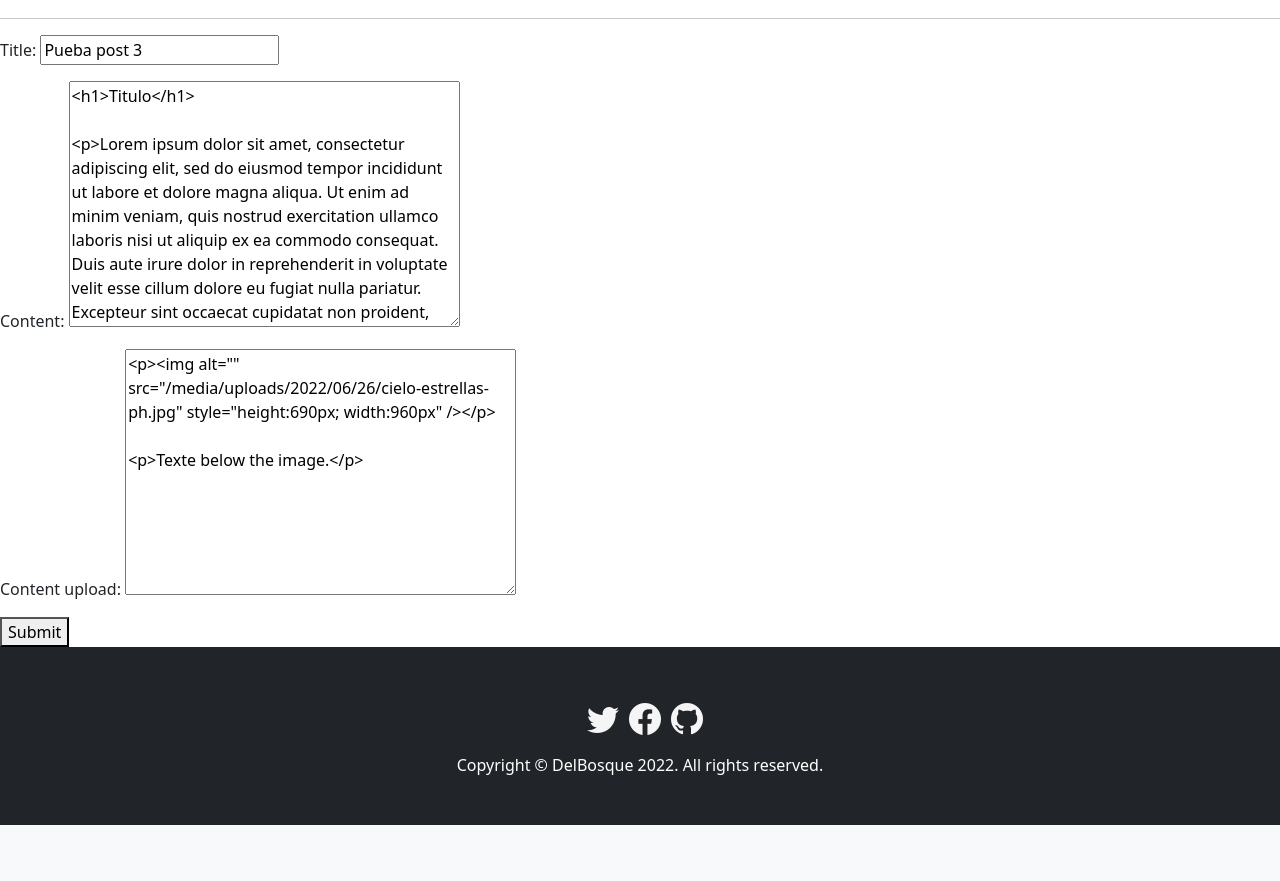
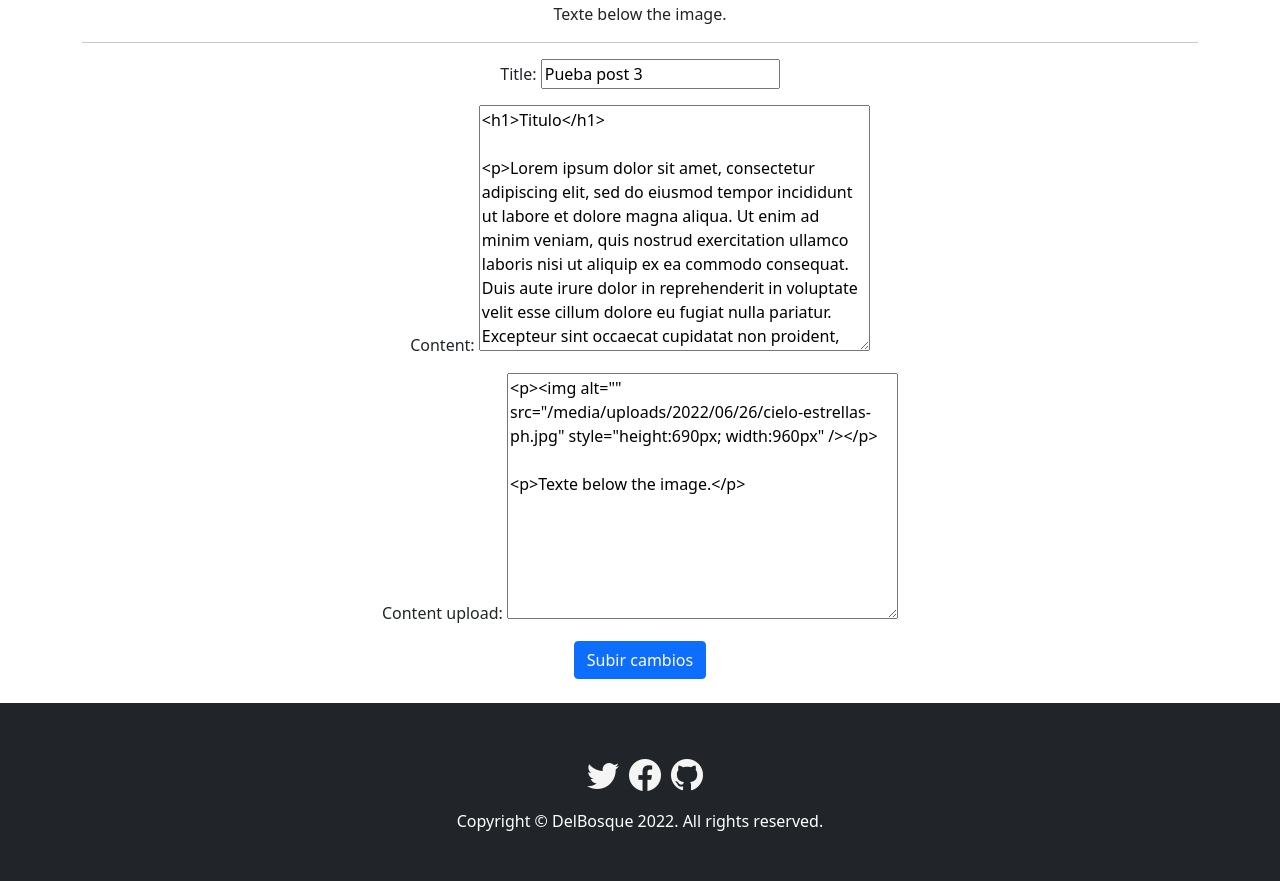
Before and after one commit to Scopexx0/Web-Page-Practice, a Django app: page /detail/ in a window 1280 px wide. Shown: the part 1303-2184 px from the top of the page. Before the commit the page ends 2128 px from the top, so only its background shows below. Run offline with Django 4.2, Linux system fonts and the light colour scheme; data comes from the database, SQL or seed files in the repository; both versions use the stored data as it was after the commit; some libraries are stand-ins or nearby versions.

Commit message:
design ck

```diff
--- a/article/templates/articles_detail.html
+++ b/article/templates/articles_detail.html
@@ -5,6 +5,8 @@
 <scrip type="text/javascript" src="{% static 'ckeditor/ckeditor/ckeditor.js' %}"></script>
 
 {% block changes %}
+<div class="container text-center">
+
     <h1>{{ article.title }}</h1>
     <hr>
     <p>{{ article.content | safe }}</p>
@@ -19,6 +21,9 @@
         {{ form.media }}
 
         {{ form.as_p }}
-    <button type="submit">Submit</button>
+        <button class="btn btn-primary" type="submit">Subir cambios</button>
     </form>
+    <br>
+
+</div>
     {% endblock %}
```
Also changed, not shown: article/templates/articles_index.html (+5 -3 lines), db.sqlite3. Lines whose indentation alone changed are shown as unchanged.
